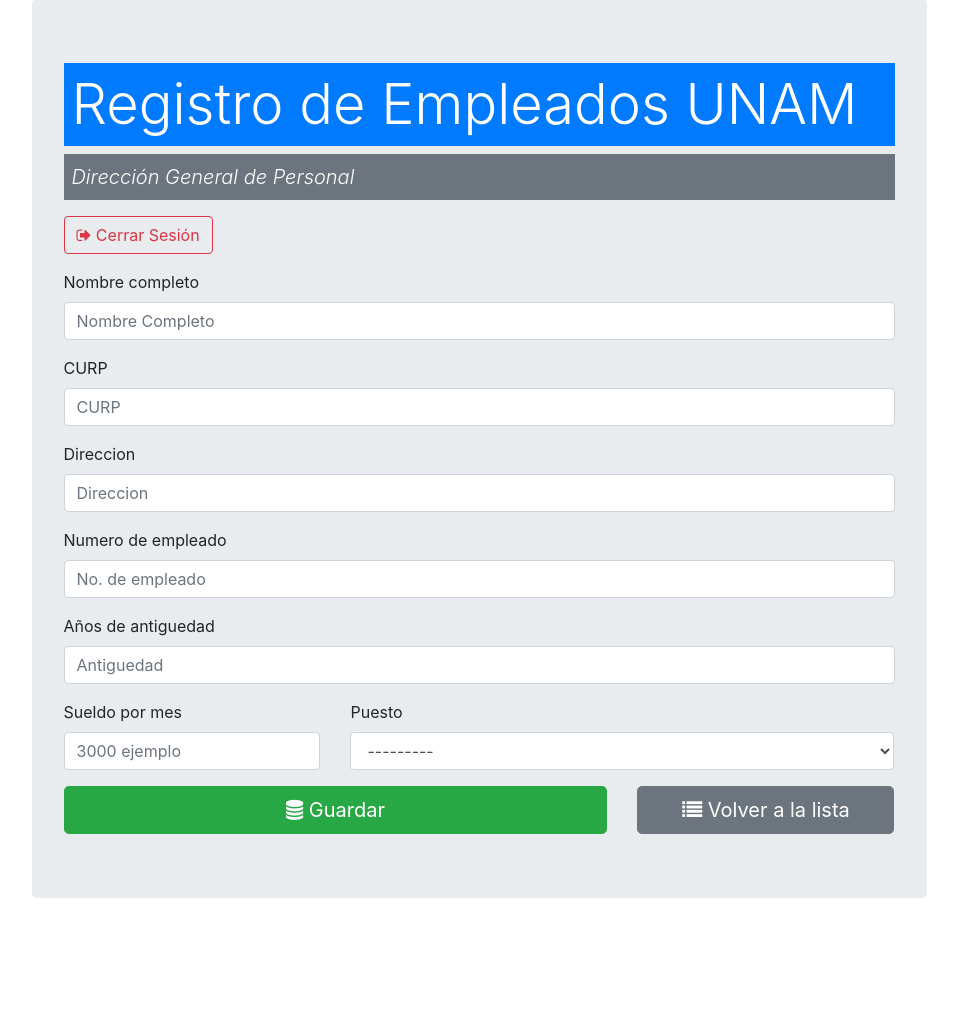
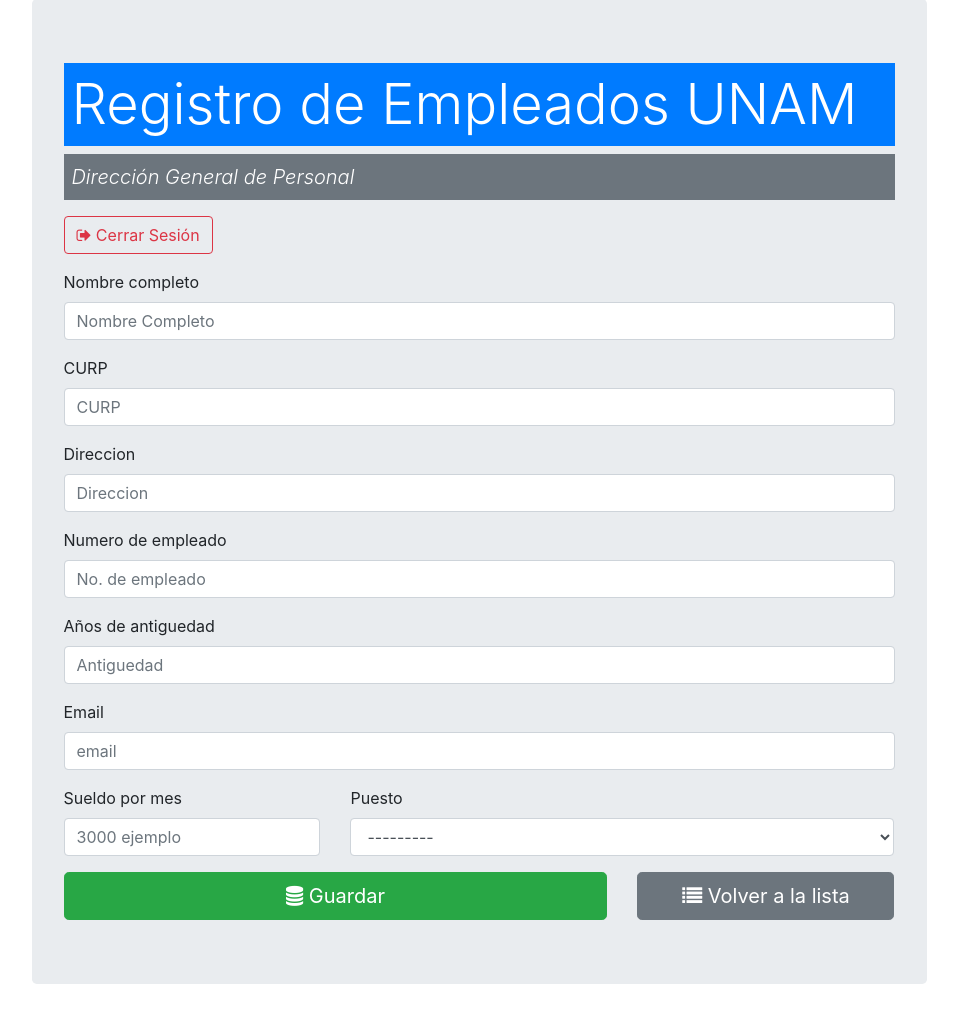
Before and after one commit to VictorDeGallegos/RegistrosUNAM, a Django app: page /registro/form/ in a window 1280 px wide. Shown: the part 49-1065 px from the top of the page, without its empty margins (161-1119 px from the left). Before the commit the page ends 947 px from the top, so only its background shows below. Run offline with Django 3.2, Linux system fonts and the light colour scheme; a user stored in the database is signed in; data comes from the database, SQL or seed files in the repository; both versions use the stored data as it was after the commit; some libraries are stand-ins or nearby versions.

Commit message:
Agregando Email

```diff
--- a/employee/employeeregister/forms.py
+++ b/employee/employeeregister/forms.py
@@ -8,13 +8,14 @@ class employeeForm(forms.ModelForm):
     class Meta:
         model = employee
         fields = ("nombre_completo", "CURP", "direccion",
-                  "numero_de_empleado", "años_de_antiguedad", "sueldo", "position")
+                  "numero_de_empleado", "años_de_antiguedad", "email", "sueldo", "position")
         widgets = {
             'nombre_completo': forms.TextInput(attrs={'class': 'form-control', 'id': 'nombre_completo', 'placeholder': 'Nombre Completo'}),
             'CURP': forms.TextInput(attrs={'class': 'form-control', 'id': 'CURP', 'placeholder': 'CURP'}),
             'direccion': forms.TextInput(attrs={'class': 'form-control', 'id': 'direccion', 'placeholder': 'Direccion'}),
             'numero_de_empleado': forms.TextInput(attrs={'class': 'form-control', 'id': 'mobNo', 'placeholder': 'No. de empleado'}),
             'años_de_antiguedad': forms.TextInput(attrs={'class': 'form-control', 'id': 'años_de_antiguedad', 'placeholder': 'Antiguedad'}),
+            'email': forms.TextInput(attrs={'class': 'form-control', 'id': 'email', 'placeholder': 'email'}),
             'sueldo': forms.TextInput(attrs={'class': 'form-control', 'id': 'sueldo', 'placeholder': '3000 ejemplo'}),
             'position': forms.Select(attrs={'class': 'form-control', 'id': 'exampleFormControlSelect1'}),
         }
--- a/employee/employeeregister/models.py
+++ b/employee/employeeregister/models.py
@@ -20,6 +20,7 @@ class employee(models.Model):
     numero_de_empleado = models.CharField(max_length=10)
     años_de_antiguedad = models.CharField(max_length=2, validators=[
         RegexValidator(r'^\d{1,10}$')])
+    email = models.EmailField(max_length=200)
     position = models.ForeignKey(position, on_delete=models.CASCADE)
 
     def __str__(self):
--- a/employee/employeeregister/templates/employee/employeeform.html
+++ b/employee/employeeregister/templates/employee/employeeform.html
@@ -20,6 +20,10 @@
   <div class="form-group">
     <label for="años_de_antiguedad">Años de antiguedad</label>
     {{form.años_de_antiguedad}}
+  </div>
+  <div class="form-group">
+    <label for="email">Email</label>
+    {{form.email}}
   </div>
   <div class="row">
     <div class="col-md-4">
--- a/employee/employeeregister/views.py
+++ b/employee/employeeregister/views.py
@@ -24,6 +24,7 @@ def employee_form(request):
                 sueldo=request.POST['sueldo'],
                 numero_de_empleado=request.POST['numero_de_empleado'],
                 años_de_antiguedad=request.POST['años_de_antiguedad'],
+                email=request.POST['email'],
                 position=form.cleaned_data['position']
 
             )
```
Also changed, not shown: employee/db.sqlite3, employee/employeeregister/migrations/0001_initial.py.
